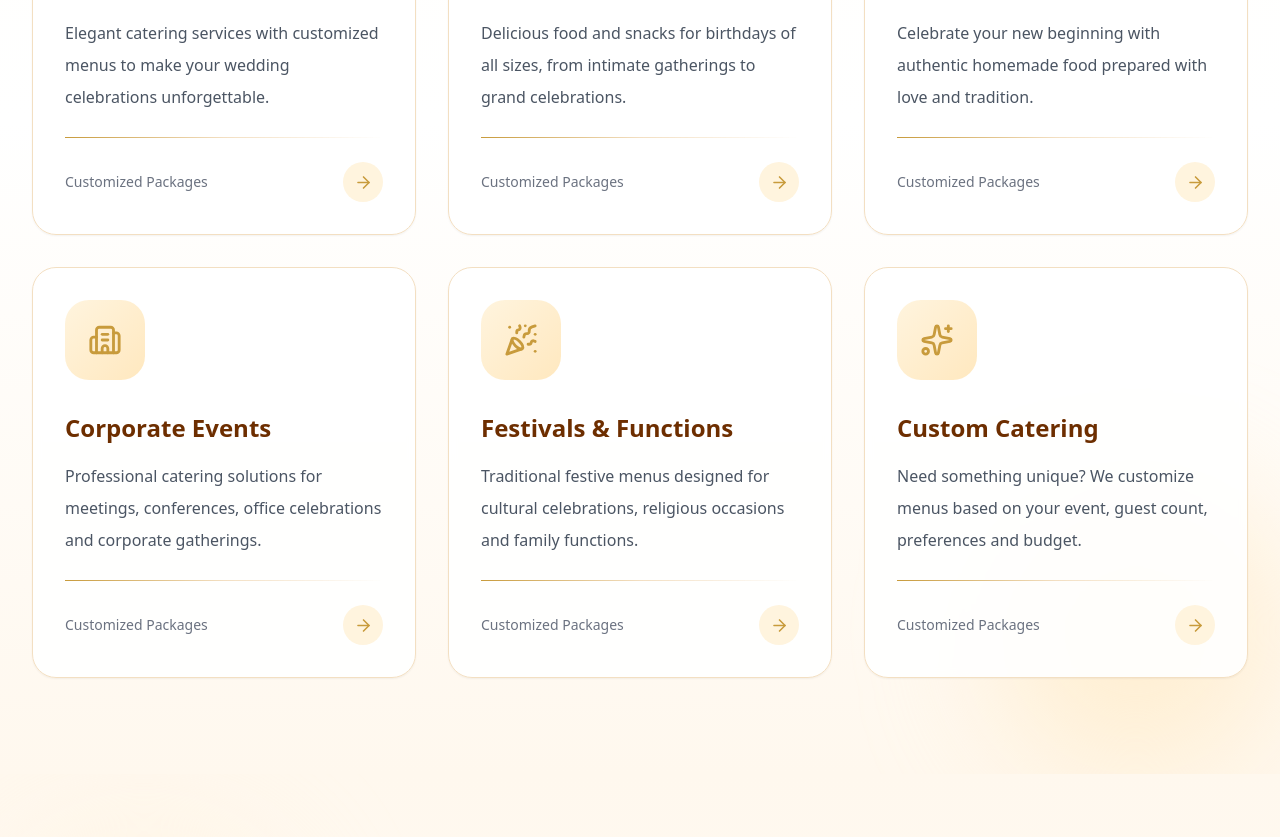
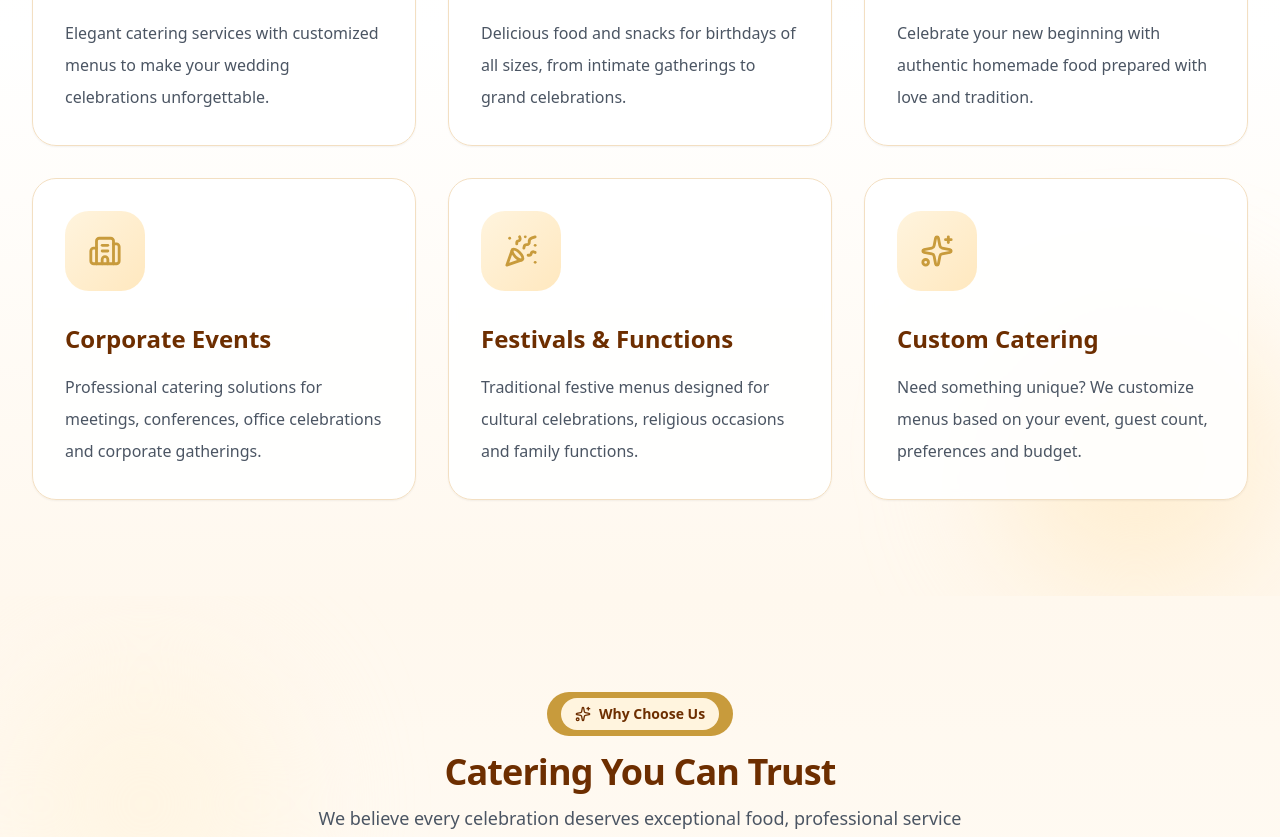
Before and after one commit to vsatyashivasiddharth-cloud/omshreefoodsandcateringservices, a Next.js app: page /catering in a window 1280 px wide. Shown: the part 1660-2497 px from the top of the page. Built offline with nearby package versions, Linux system fonts and the light colour scheme.

Commit message:
Simplify catering service cards

```diff
--- a/components/catering/CateringServices.tsx
+++ b/components/catering/CateringServices.tsx
@@ -1,5 +1,4 @@
 import {
-  ArrowRight,
   Building2,
   Cake,
   Heart,
@@ -100,10 +99,9 @@ export default function CateringServices() {
               <Card
                 key={service.title}
                 padding="lg"
-                hover
-                className="group flex h-full flex-col bg-white/90 backdrop-blur-sm"
+                className="flex h-full flex-col bg-white/90 backdrop-blur-sm"
               >
-                <div className="flex h-20 w-20 items-center justify-center rounded-3xl bg-gradient-to-br from-[#FFF4DE] to-[#FFE8BF] transition-transform duration-300 group-hover:scale-110">
+                <div className="flex h-20 w-20 items-center justify-center rounded-3xl bg-gradient-to-br from-[#FFF4DE] to-[#FFE8BF]">
                   <Icon
                     size={34}
                     className="text-[#C89B3C]"
@@ -115,27 +113,9 @@ export default function CateringServices() {
                   {service.title}
                 </h3>
 
-                <p className="mt-4 flex-1 leading-8 text-gray-600">
+                <p className="mt-4 leading-8 text-gray-600">
                   {service.description}
                 </p>
-
-                <div
-                  aria-hidden="true"
-                  className="my-6 h-px bg-gradient-to-r from-[#C89B3C] via-[#F3DFC2] to-transparent"
-                />
-
-                <div className="flex items-center justify-between gap-4">
-                  <span className="text-sm font-medium text-gray-500">
-                    Customized Packages
-                  </span>
-
-                  <span className="flex h-10 w-10 items-center justify-center rounded-full bg-[#FFF4DE] text-[#C89B3C] transition-all duration-300 group-hover:translate-x-1 group-hover:bg-[#C89B3C] group-hover:text-white">
-                    <ArrowRight
-                      size={19}
-                      aria-hidden="true"
-                    />
-                  </span>
-                </div>
               </Card>
             );
           })}
```
